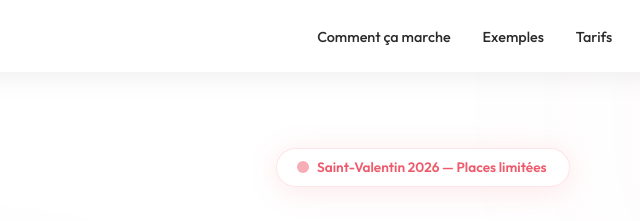
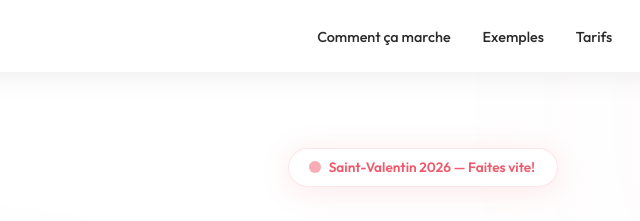
Before and after one commit to amorixamorix90/amorix-website, a website: page public/index.html in a window 1280 px wide. Shown: the top 221 px of the page, 217-857 px from the left. Drawn offline with nearby package versions, Linux system fonts and the light colour scheme.

Commit message:
Badge: Places limitées -> Faites vite!

```diff
--- a/public/index.html
+++ b/public/index.html
@@ -170,7 +170,7 @@
         <div class="hero-content">
             <div class="hero-badge">
                 <span class="pulse"></span>
-                <span data-i18n="hero.badge">Saint-Valentin 2026 — Places limitées</span>
+                <span data-i18n="hero.badge">Saint-Valentin 2026 — Faites vite!</span>
             </div>
             <h1 data-i18n="hero.title">Offrez une <span class="accent">chanson</span><br>qui raconte ton histoire</h1>
             <p class="hero-subtitle" data-i18n="hero.subtitle">Une chanson personnalisée créée spécialement pour toi.<br>Tes prénoms, tes souvenirs, ton amour — transformés en musique.</p>
@@ -520,7 +520,7 @@
 const i18n = {
     fr: {
         "nav.how": "Comment ça marche", "nav.samples": "Exemples", "nav.pricing": "Tarifs", "nav.testimonials": "Témoignages", "nav.cta": "Commander",
-        "hero.badge": "Saint-Valentin 2026 — Places limitées", "hero.title": "Offrez une <span class='accent'>chanson</span><br>qui raconte ton histoire",
+        "hero.badge": "Saint-Valentin 2026 — Faites vite!", "hero.title": "Offrez une <span class='accent'>chanson</span><br>qui raconte ton histoire",
         "hero.subtitle": "Une chanson personnalisée créée spécialement pour toi.<br>Tes prénoms, tes souvenirs, ton amour — transformés en musique.",
         "hero.cta1": "🎵 Crée ta chanson", "hero.cta2": "Découvrir le concept", "hero.price": "✨ Livraison 48h | 100% Personnalisé",
         "how.title": "Comment ça fonctionne?", "how.subtitle": "En 3 étapes simples, recevez une chanson unique qui fera couler des larmes de joie.",
@@ -570,7 +570,7 @@ const i18n = {
     },
     en: {
         "nav.how": "How it works", "nav.samples": "Samples", "nav.pricing": "Pricing", "nav.testimonials": "Reviews", "nav.cta": "Order",
-        "hero.badge": "Valentine's 2026 — Limited spots", "hero.title": "Gift a <span class='accent'>song</span><br>that tells your story",
+        "hero.badge": "Valentine's 2026 — Hurry!", "hero.title": "Gift a <span class='accent'>song</span><br>that tells your story",
         "hero.subtitle": "A personalized song created just for you.<br>Your names, your memories, your love — turned into music.",
         "hero.cta1": "🎵 Create your song", "hero.cta2": "Discover the concept", "hero.price": "✨ 48h Delivery | 100% Personalized",
         "how.title": "How does it work?", "how.subtitle": "In 3 simple steps, receive a unique song that will bring tears of joy.",
```
